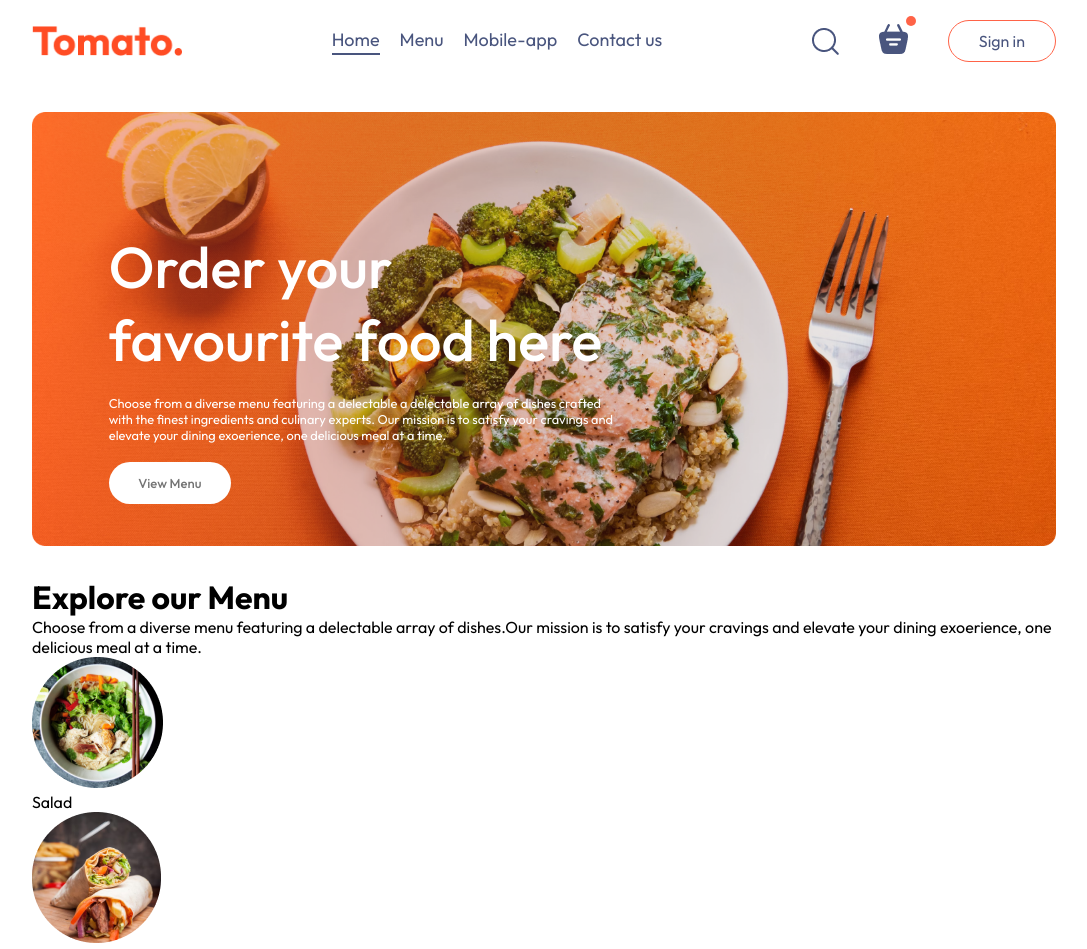
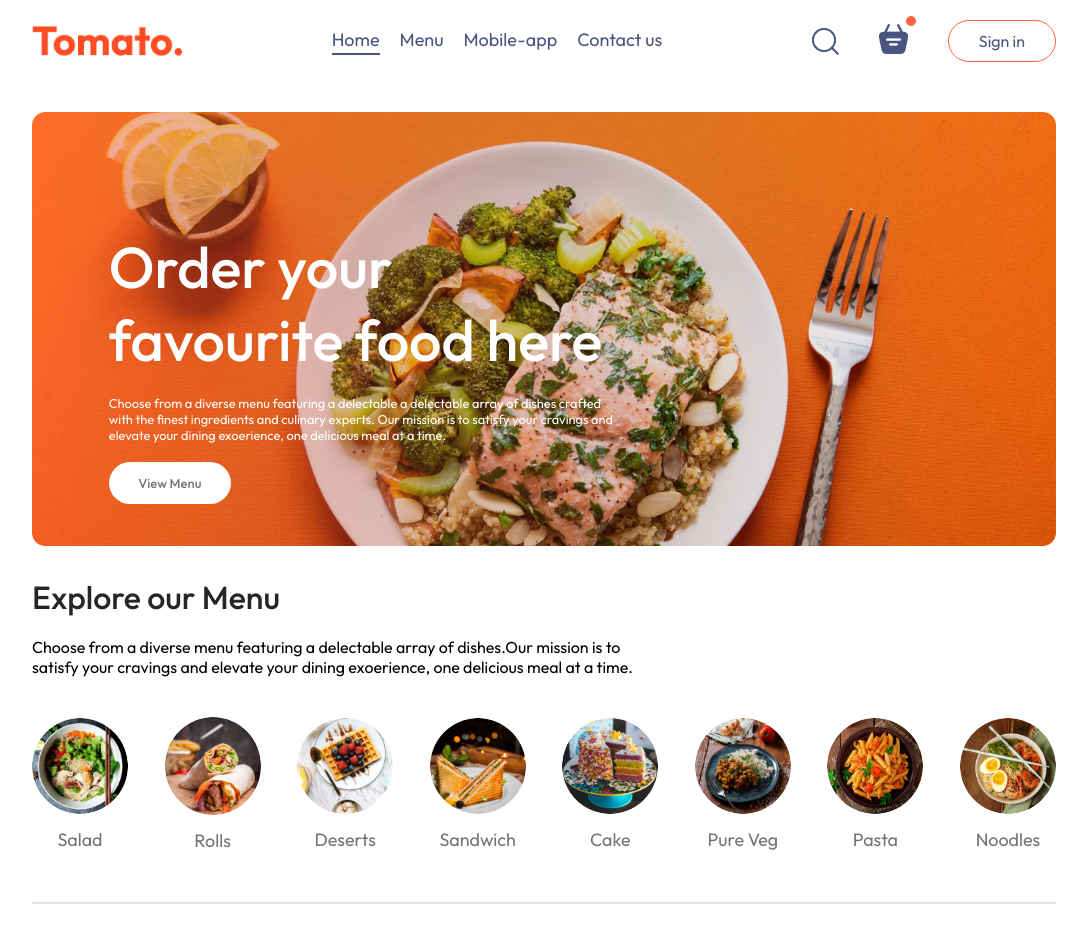
Before and after one commit to 1Lover0/tomato, a React (Vite) app in the folder frontend/: page / in a window 1280 px wide. Shown: the top 949 px of the page, without its empty margins (96-1183 px from the left). After the commit the page ends 914 px from the top, so only its background shows below. Built offline with nearby package versions, Linux system fonts and the light colour scheme.

Commit message:
neeew ch

```diff
--- a/frontend/src/components/exploreMenu/ExploreMenu.css
+++ b/frontend/src/components/exploreMenu/ExploreMenu.css
@@ -0,0 +1,48 @@
+.explore-menu{
+    display: flex;
+    flex-direction: column;
+    gap: 20px;
+}
+.explore-menu h1{
+    color: #262626;
+    font-weight: 500;
+}
+.explore-menu-text{
+    max-width: 60%;
+    columns: #808080;
+}
+.explore-menu-list{
+    display: flex;
+    justify-content: space-between;
+    align-items: center;
+    gap: 30px;
+    text-align: center;
+    margin: 20px 0;
+    overflow-x: scroll;
+}
+.explore-menu-list::-webkit-scrollbar{
+    display: none;
+}
+.explore-menu-list-item img{
+    width: 7.5vw;
+    min-width: 80px;
+    cursor: pointer;
+    border-radius: 50%;
+    transition: 0.2s;
+}
+.explore-menu-list-item p{
+    margin-top: 10px;
+    color: #747474;
+    font-size: max(1.4vw,16px);
+    cursor: pointer;
+}
+.explore-menu hr{
+    margin: 10px 0;
+    height: 2px;
+    background-color: #e2e2e2;
+    border: none;
+}
+.explore-menu-list-item .active{
+    border: 4px solid tomato;
+    padding: 2px;
+}
--- a/frontend/src/components/exploreMenu/ExploreMenu.jsx
+++ b/frontend/src/components/exploreMenu/ExploreMenu.jsx
@@ -1,7 +1,8 @@
 import React from 'react'
+import './ExploreMenu.css'
 import {menu_list} from '../../assets/assets'
 
-const ExploreMenu = () => {
+const ExploreMenu = ({category,setCategory}) => {
   return (
     <div className='explore-menu' id='explore-menu'>
         <h1>Explore our Menu</h1>
@@ -12,14 +13,15 @@
             {
                 menu_list.map((item,index)=>{
                     return (
-                        <div className='explore-menu-list-item'>
-                            <img src={item.menu_image} alt="" />
+                        <div onClick={()=>setCategory(prev=>prev===item.menu_name?"All":item.menu_name)} className='explore-menu-list-item'>
+                            <img className={category===item.menu_name?"active":""} src={item.menu_image} alt="" />
                             <p>{item.menu_name}</p>
                         </div>
                     )
                 })
             }
         </div>
+        <hr />
     </div>
   )
 }
--- /dev/null
+++ b/frontend/src/context/StoreContext.jsx
@@ -0,0 +1,21 @@
+import { createContext } from "react";
+import {food_list} from "../assets/assets"
+
+
+export const StoreContext = createContext();
+
+export const StoreContextProvider = (props) => {
+
+
+
+
+
+    const contextValue={
+        food_list
+    }
+    return(
+        <StoreContext.Provider value={contextValue}>
+            {props.children}
+        </StoreContext.Provider>
+    )
+}
--- a/frontend/src/main.jsx
+++ b/frontend/src/main.jsx
@@ -2,10 +2,13 @@
 import { createRoot } from 'react-dom/client'
 import './index.css'
 import App from './App.jsx'
-import {BrowserRouter} from 'react-router-dom'
+import { BrowserRouter } from 'react-router-dom'
+import { StoreContextProvider } from './context/StoreContext.jsx'
 
 createRoot(document.getElementById('root')).render(
   <BrowserRouter>
-    <App />
+    <StoreContextProvider>
+      <App />
+    </StoreContextProvider>
   </BrowserRouter>
 )
--- a/frontend/src/pages/home/Home.jsx
+++ b/frontend/src/pages/home/Home.jsx
@@ -1,13 +1,16 @@
-import React from 'react'
+import React, { useState } from 'react'
 import './Home.css';
 import Header from '../../components/header/Header';
 import ExploreMenu from '../../components/exploreMenu/ExploreMenu';
 
 const Home = () => {
+
+  const [category,setCategory] = useState("All");
+
   return (
     <div>
       <Header />
-      <ExploreMenu />
+      <ExploreMenu category={category} setCategory={setCategory} />
     </div>
   )
 }
```
Also changed, not shown: frontend/src/components/foodDisplay/FoodDisplay.jsx (added, +12 -0 lines), frontend/src/components/foodDisplay/FoodDisplay.css (added).
